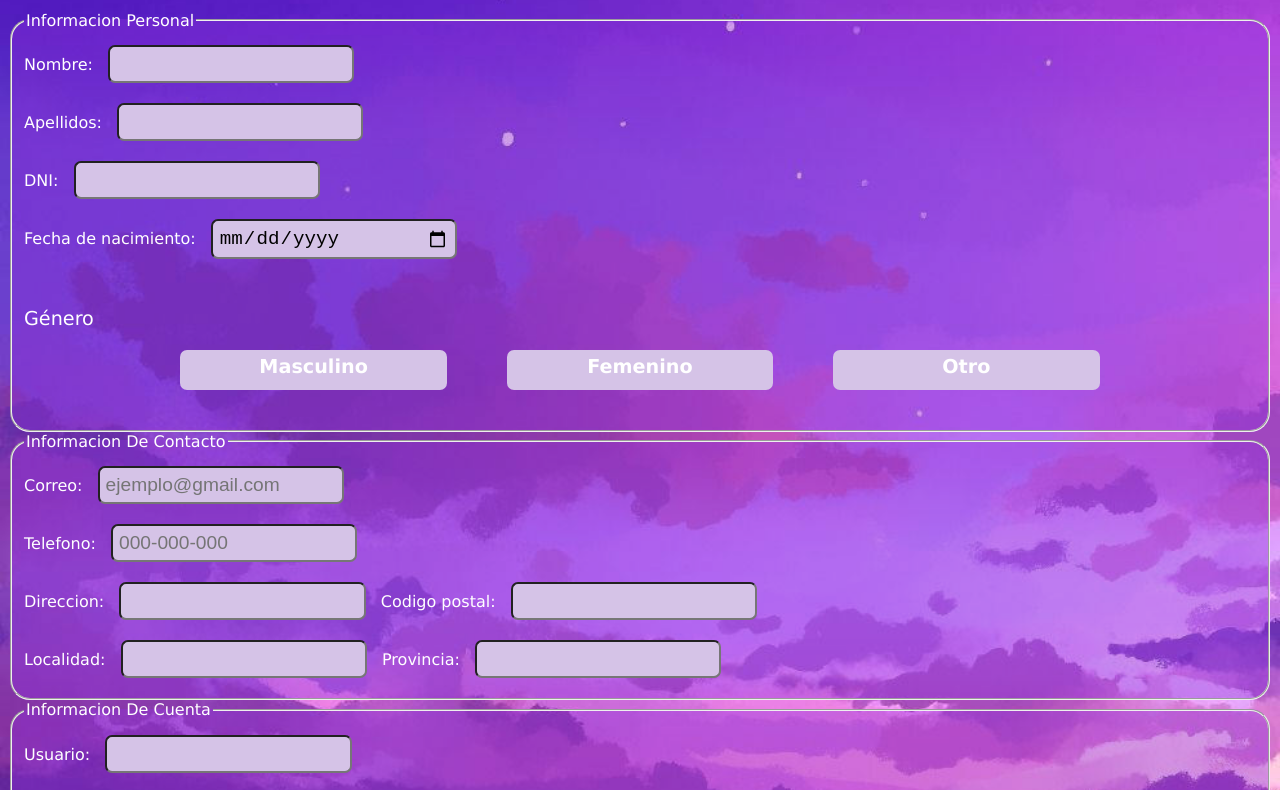
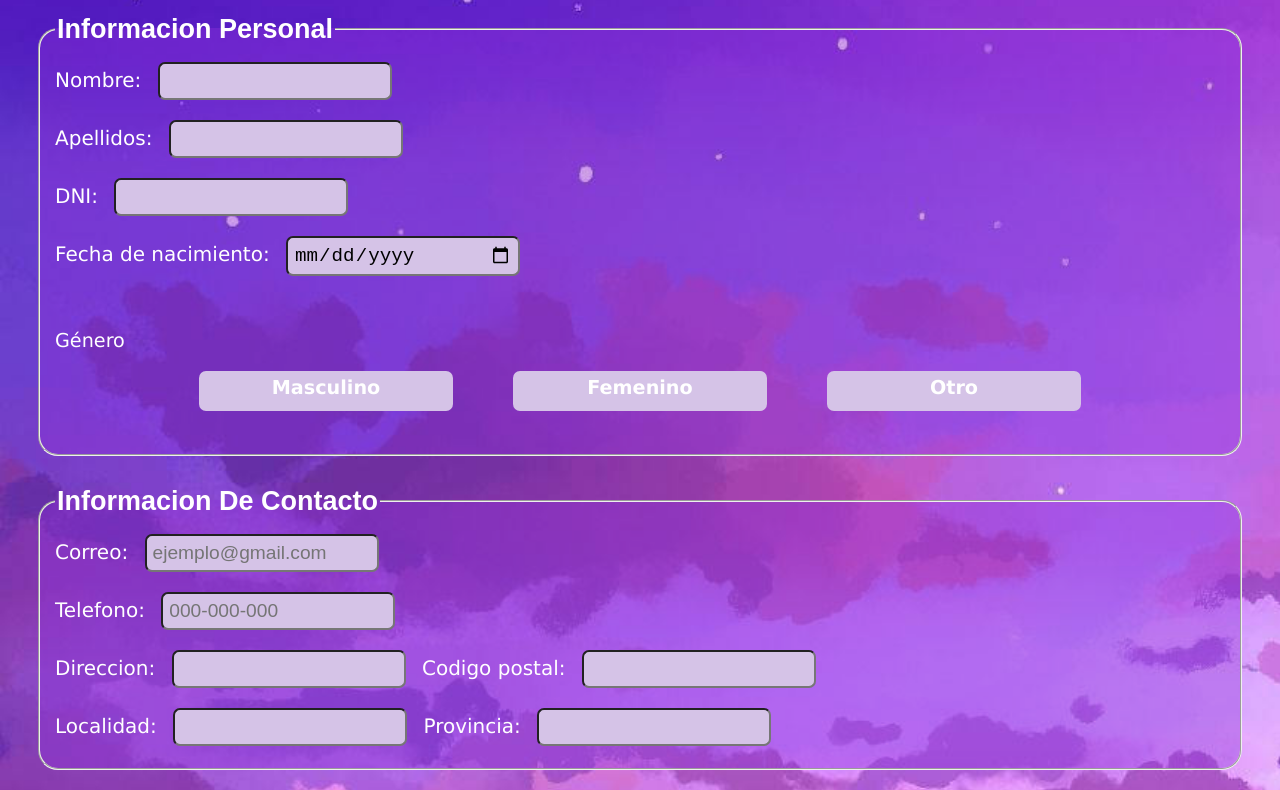
Before and after one commit to Vega8991/pagina-web-html-css, a plain HTML site: page index.html in a window 1280 px wide. Shown: the part 89-879 px from the top of the page. Drawn offline with Linux system fonts and the light colour scheme.

Commit message:
changes added

```diff
--- a/styles.css
+++ b/styles.css
@@ -8,6 +8,14 @@ body {
 fieldset {
   background-color: rgba(142, 49, 219, 0.379);
   border-radius: 20px;
+  font-size: 20px;
+  margin: 30px;
+}
+
+legend {
+  font-size: 27px;
+  font-weight: bold;
+  font-family: sans-serif;
 }
 
 input {
```
